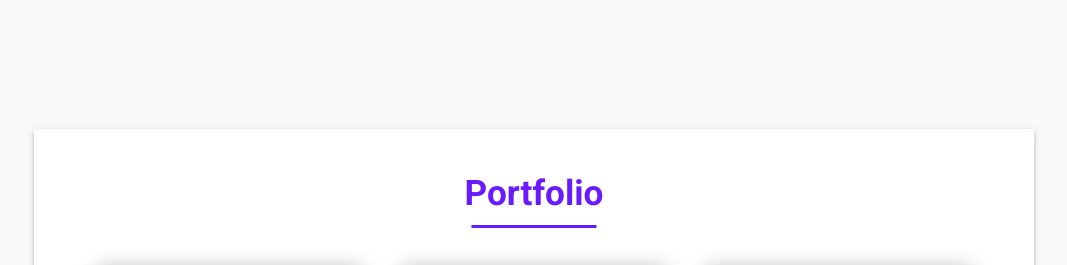
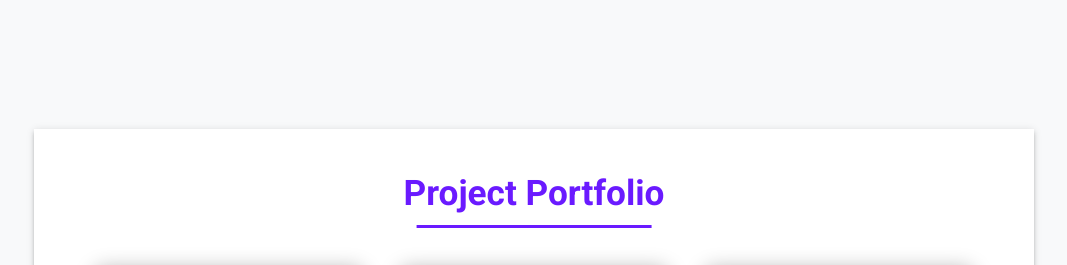
Before and after one commit to deepakplay/portfolio-site, a plain HTML site: page index.html in a window 1280 px wide. Shown: the part 1680-1945 px from the top of the page, without its empty margins (106-1173 px from the left). Drawn offline with nearby package versions, Linux system fonts and the light colour scheme.

Commit message:
Projects heading

```diff
--- a/index.html
+++ b/index.html
@@ -89,7 +89,7 @@
         </section>
         <section class="page" id="page_portfolio">
             <div class="section_container portfolio">
-                <h2>Portfolio</h2>
+                <h2>Project Portfolio</h2>
                 <div class="my_portfolio">
                     <div data-href='budget_management/'>
                         <img src="/assets/images/budget.webp" alt="Budget Management MVC">
```
